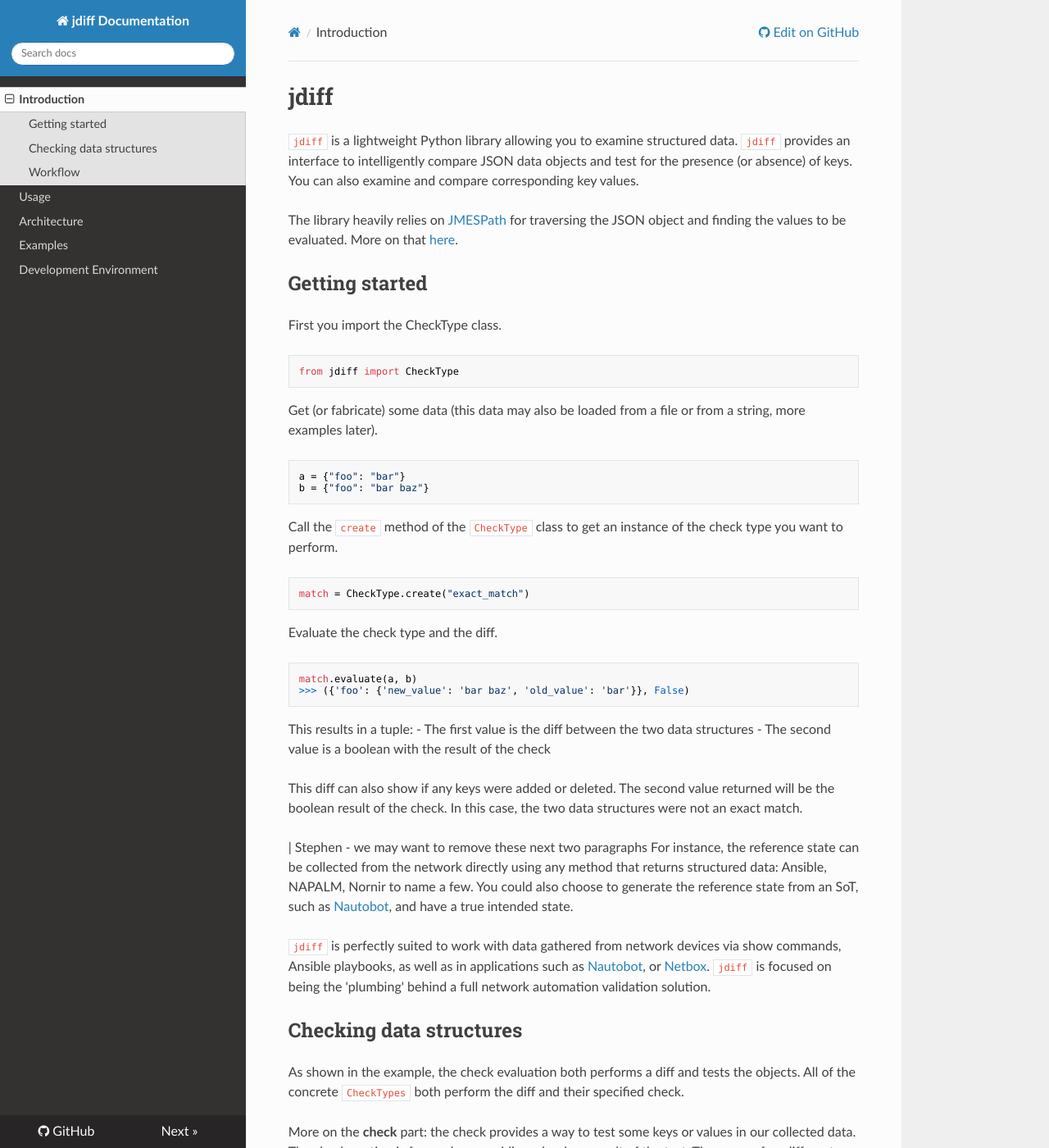
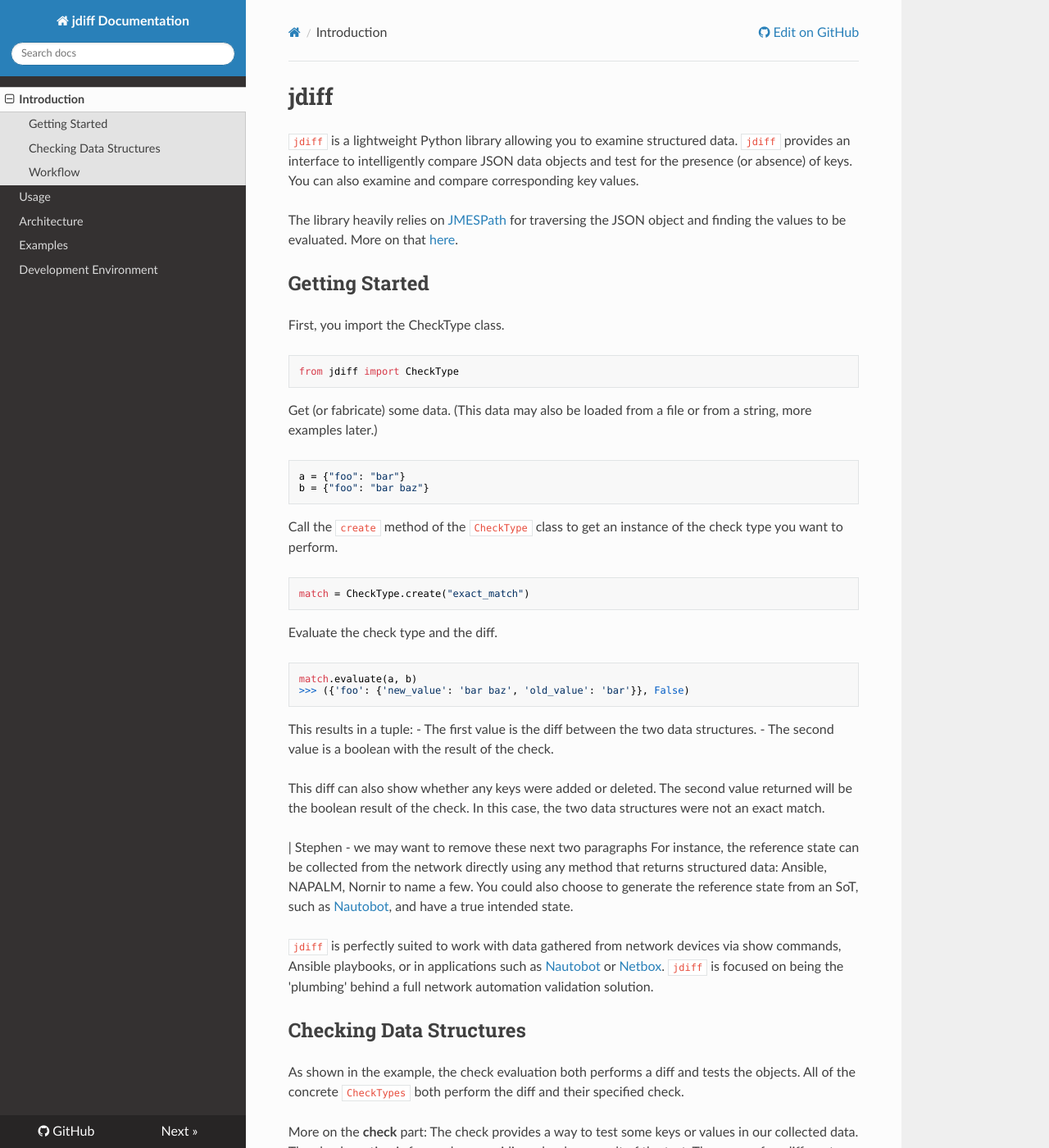
Before and after one commit to networktocode/jdiff, an MkDocs documentation site: the page built from docs/index.md, in a window 1280 px wide and 1400 px high. Shown: the whole window at 82% size. Built offline with MkDocs 1.6.1, drawn with Linux system fonts in a browser that asks for light colours; nearby versions of some CDN libraries; some of the changed text lies outside the part shown.

Commit message:
Update index.md

````diff
--- a/docs/index.md
+++ b/docs/index.md
@@ -4,16 +4,16 @@
 
 The library heavily relies on [JMESPath](https://jmespath.org/) for traversing the JSON object and finding the values to be evaluated. More on that [here](#customized-jmespath).
 
-## Getting started
+## Getting Started
 
 
-First you import the CheckType class.
+First, you import the CheckType class.
 
 ```python
 from jdiff import CheckType
 ```
 
-Get (or fabricate) some data (this data may also be loaded from a file or from a string, more examples later).
+Get (or fabricate) some data. (This data may also be loaded from a file or from a string, more examples later.)
 
 ```python
 a = {"foo": "bar"}
@@ -33,29 +33,29 @@ match.evaluate(a, b)
 ```
 
 This results in a tuple:
-- The first value is the diff between the two data structures
-- The second value is a boolean with the result of the check
+- The first value is the diff between the two data structures.
+- The second value is a boolean with the result of the check.
 
-This diff can also show if any keys were added or deleted.
+This diff can also show whether any keys were added or deleted.
 The second value returned will be the boolean result of the check. In this case, the two data structures were not an exact match.
 
 | Stephen - we may want to remove these next two paragraphs
 For instance, the reference state can be collected from the network directly using any method that returns structured data: Ansible, NAPALM, Nornir to name a few. You could also choose to generate the reference state from an SoT, such as [Nautobot](https://github.com/nautobot/nautobot/), and have a true intended state.
 
-`jdiff` is perfectly suited to work with data gathered from network devices via show commands, Ansible playbooks, as well as in applications such as [Nautobot](https://github.com/nautobot/nautobot/), or [Netbox](https://github.com/netbox-community/netbox). `jdiff` is focused on being the 'plumbing' behind a full network automation validation solution.
+`jdiff` is perfectly suited to work with data gathered from network devices via show commands, Ansible playbooks, or in applications such as [Nautobot](https://github.com/nautobot/nautobot/) or [Netbox](https://github.com/netbox-community/netbox). `jdiff` is focused on being the 'plumbing' behind a full network automation validation solution.
 
-## Checking data structures
+## Checking Data Structures
 
 As shown in the example, the check evaluation both performs a diff and tests the objects. All of the concrete `CheckTypes` both perform the diff and their specified check.
 
-More on the **check** part: the check provides a way to test some keys or values in our collected data. The check portion is focused on providing a boolean result of the test. There are a few different ways to check our data.
+More on the **check** part: The check provides a way to test some keys or values in our collected data. The check portion is focused on providing a boolean result of the test. There are a few different ways to check our data.
 
 These are the different checks that can be performed on the data. These both describe the type of check and are also used as the argument to instantiate that type of check with the create method: `CheckType.create("check_type")`.
 
 - `exact_match`: the keys and values must match exactly between the two objects
 - `tolerance`: the keys must match and the values can differ according to the 'tolerance' value provided
 - `parameter_match`: a reference key and value is provided and its presence (or absence) is checked in the provided object
-- `regex`: a reference regex pattern is provided which is used to find a match in the provided object
+- `regex`: a reference regex pattern is provided and is used to find a match in the provided object
 - `operator`: similar to parameter match, but the reference includes several different possible operators: 'in', 'bool', 'string', and numerical comparison with 'int' and 'float' to check against
 
 `CheckTypes` are explained in more detail in the [architecture](architecture.md).
@@ -63,9 +63,9 @@ These are the different checks that can be performed on the data. These both des
 
 ## Workflow
 
-| ![jdiff workflow](./images/jdiff-workflow.png) |
+| ![jdiff Workflow](./images/jdiff-workflow.png) |
 |:---:|
-| **`jdiff` workflow** |
+| **`jdiff` Workflow** |
 
 
 1. The reference state object is retrieved or assembled. The structured data may be from:
````
Also changed, not shown: other parts of docs/index.md (+2 -2 lines).
